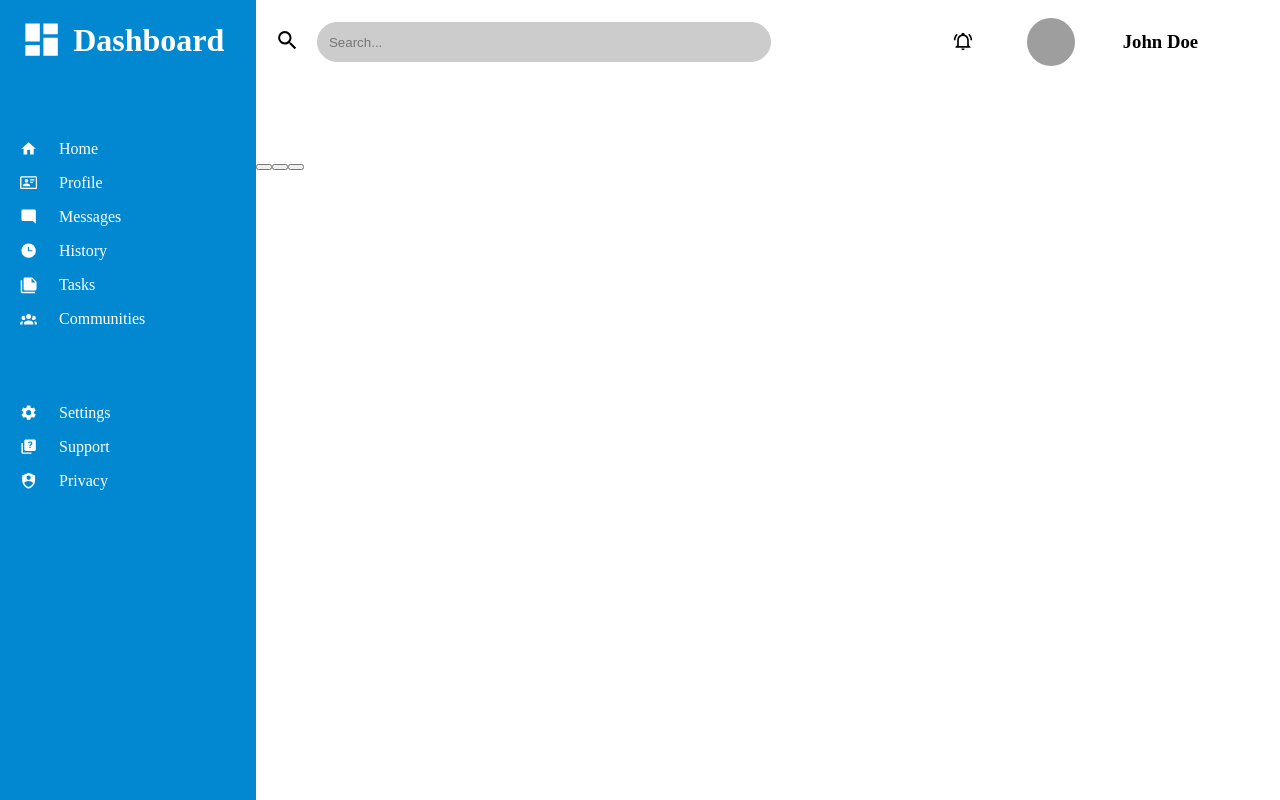
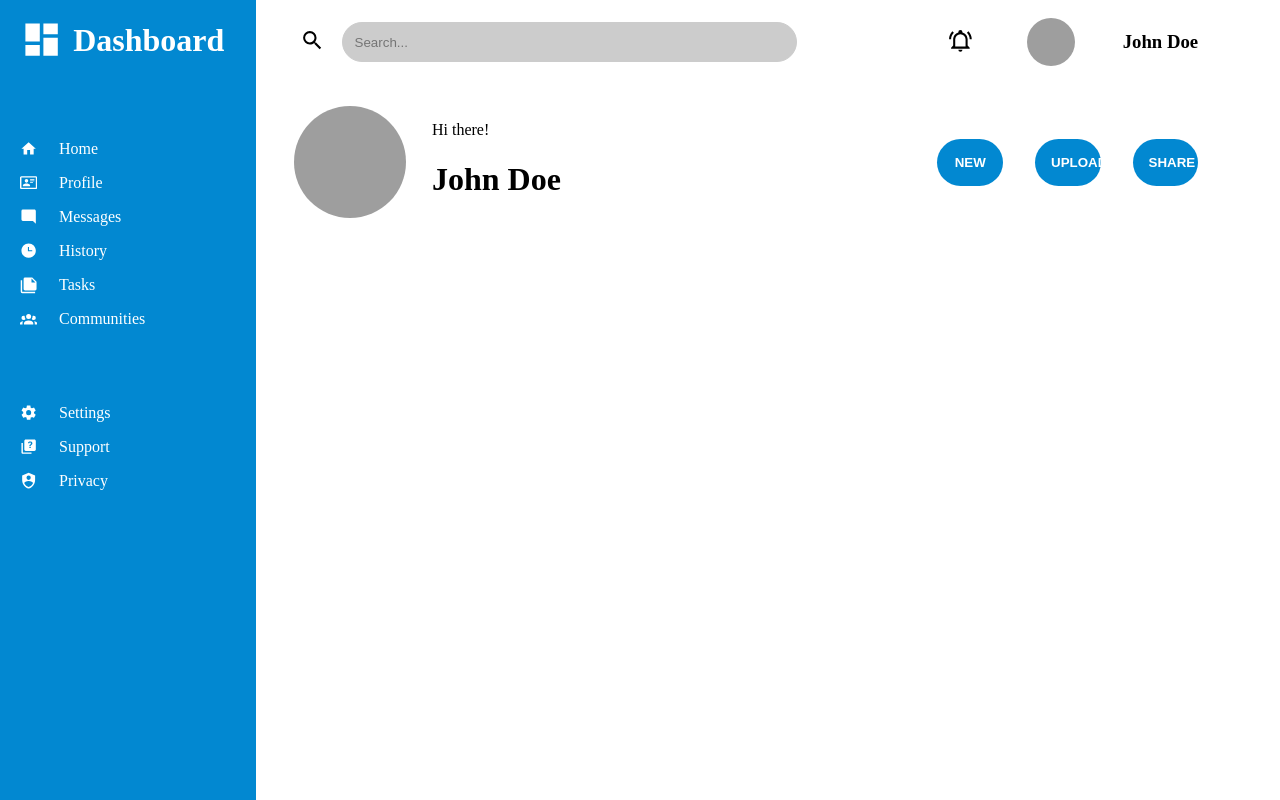
Before and after one commit to CluckyDawey/TOP-Admin-Dashboard, a plain HTML site: page index.html in a window 1280 px wide. Drawn offline with Linux system fonts and the light colour scheme; grey boxes are pictures that could not be loaded.

Commit message:
Finished up html container and css for lower part of header

```diff
--- a/index.html
+++ b/index.html
@@ -43,8 +43,19 @@
                     <h3 class="username">John Doe</h3>
                 </div>
             </div>
-            <div class="userActions">
-                <button class="actionButton"></button><button class="actionButton"></button><button class="actionButton"></button>
+            <div class="lowerHeader">
+                <div class="userWelcome">
+                    <img src="https://i.sstatic.net/l60Hf.png" alt="" class="userPicLower">
+                    <div class="userMsg">
+                        <p>Hi there!</p>
+                        <h1>John Doe</h1>
+                    </div>
+                </div>
+                <div class="userActions">
+                    <button class="New">New</button>
+                    <button class="Upload">Upload</button>
+                    <button class="Share">Share</button>
+                </div>
             </div>
         </div>
     </main>
--- a/styles.css
+++ b/styles.css
@@ -85,7 +85,7 @@ li a{
     justify-content: start;
     align-items: center;
     gap: 0.7rem;
-    padding-left: 1vw;
+    padding-left: 3vw;
 }
 
 .searchBar button{
@@ -116,8 +116,8 @@ li a{
 }
 
 .notification button {
-    width: 2rem;
-    min-width: 2rem;
+    width: 2.3rem;
+    min-width: 2.3rem;
     height: auto;
     background: none;
     border: none;
@@ -130,3 +130,46 @@ li a{
     border-radius: 50%;
     object-fit: cover;
 }
+
+.lowerHeader {
+    width: 100%;
+    grid-row: 2 / 3;
+    display: grid;
+    grid-template-columns: 60% 40%;
+    align-items: center;
+}
+
+.userWelcome {
+    display: flex;
+    align-items: center;
+    gap: 2vw;
+    padding-left: 3vw;
+}
+
+.userWelcome .userPicLower {
+    width: 7rem;
+    height: 7rem;
+    border-radius: 50%;
+    object-fit: cover;
+}
+
+.userActions {
+    width: 80%;
+    grid-column: 2 / 3;
+    display: flex;
+    justify-content: end;
+    gap: 2rem;
+    padding-right: 1vw;
+}
+
+.userActions button {
+    width: 20%;
+    color: white;
+    background-color: #0288D1;
+    border: none;
+    cursor: pointer;
+    border-radius: 50px;
+    padding: 1rem;
+    text-transform: uppercase;
+    font-weight: bold;
+}
```
